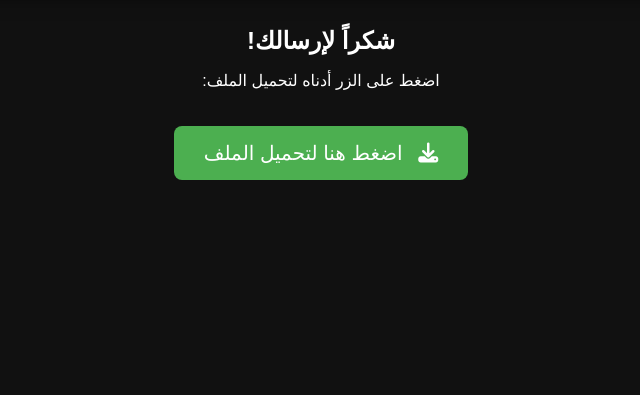
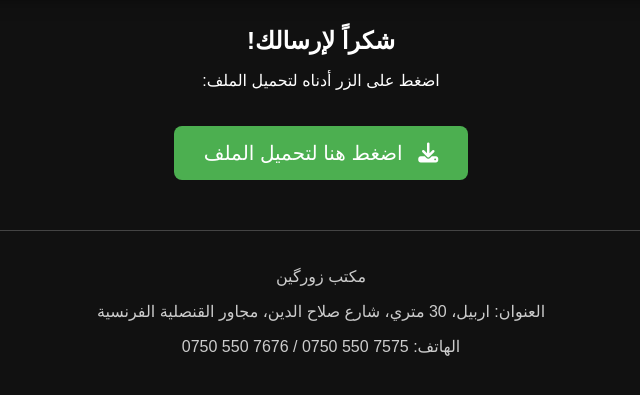
Before and after one commit to Alameensoft-ERP/Downlead-Page, a plain HTML site: page index.html in a window 1280 px wide. Shown: the part 453-848 px from the top of the page, without its empty margins (319-959 px from the left). Before the commit the page ends 800 px from the top, so only its background shows below. Drawn offline with Linux system fonts and the light colour scheme.

Commit message:
Update index.html

```diff
--- a/index.html
+++ b/index.html
@@ -48,6 +48,14 @@
         .button i {
             margin-left: 10px;
         }
+
+        footer {
+            margin-top: 50px;
+            padding-top: 20px;
+            border-top: 1px solid #444;
+            font-size: 16px;
+            color: #ccc;
+        }
     </style>
 </head>
 <body>
@@ -65,5 +73,11 @@
         <i class="fa fa-download"></i> اضغط هنا لتحميل الملف
     </a>
 
+    <footer>
+        <p>مكتب زورگين  </p>
+        <p>العنوان: اربيل، 30 متري، شارع صلاح الدين، مجاور القنصلية الفرنسية </p>
+        <p>الهاتف: 7575 550 0750 / 7676 550 0750</p>
+    </footer>
+
 </body>
 </html>
```
